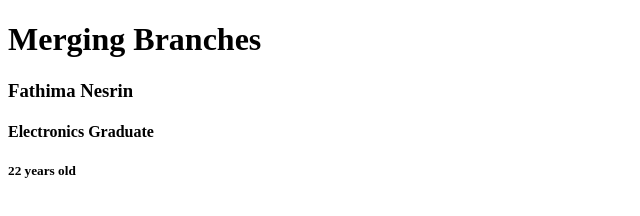
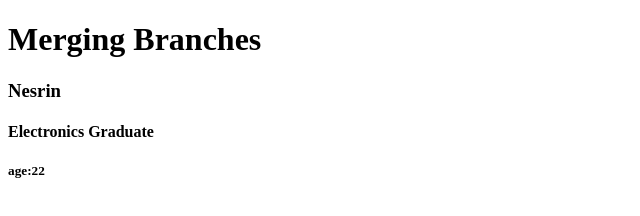
Before and after one commit to Fathima-Neserin/mergebranchs, a plain HTML site: page index.html in a window 1280 px wide. Shown: the whole page, without its empty margins (0-640 px from the left). Drawn offline with Linux system fonts and the light colour scheme.

Commit message:
removed Fathima

```diff
--- a/index.html
+++ b/index.html
@@ -7,9 +7,9 @@
 </head>
 <body>
     <h1>Merging Branches</h1>
-    <h3>Fathima Nesrin</h3>
+    <h3>Nesrin</h3>
     <h4>Electronics Graduate</h4>
-    <h5>22 years old</h5>
+    <h5>age:22</h5>
 
 
 </body>
```
